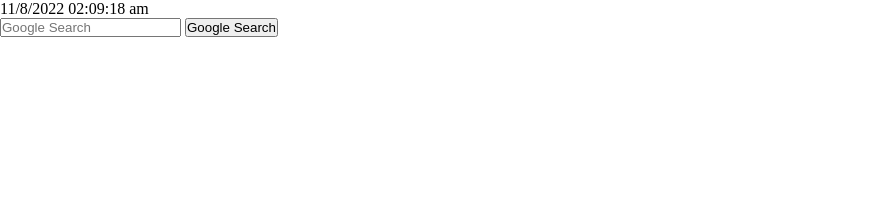
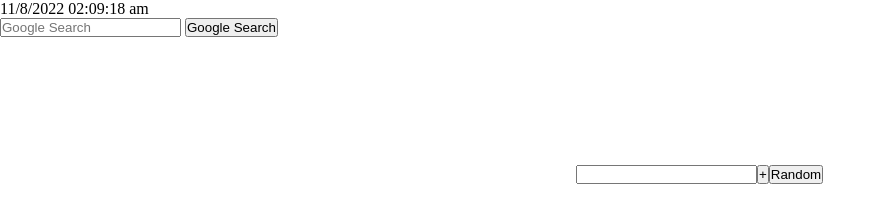
Before and after one commit to kevingiraldo1/HomePage, a plain HTML site: page index.html in a window 1280 px wide. Shown: the whole page, without its empty margins (0-886 px from the left). Drawn offline with Linux system fonts and the light colour scheme.

Commit message:
Update index.html

```diff
--- a/index.html
+++ b/index.html
@@ -23,6 +23,16 @@
     </div>
 
 
+    <!--Task-->
+<div class="main">
+
+<div class="main-group">
+    <input id="field"></input>
+    <button id="btn">+</button> <!--RandomButtOm--><button id="randBtn">Random</button>
+</div>
+    <div id="list"></div>
+</div>
+
 
 
     <script src="script.js"></script>
```
